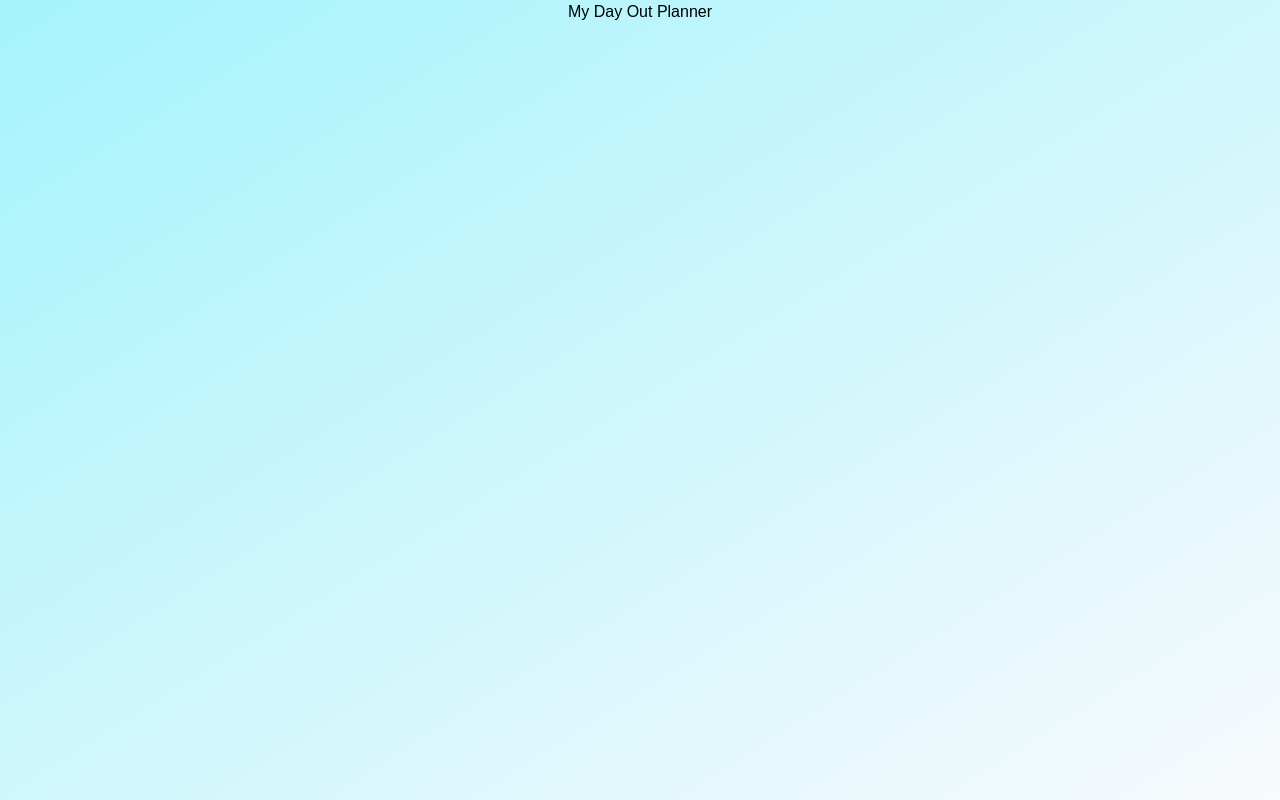
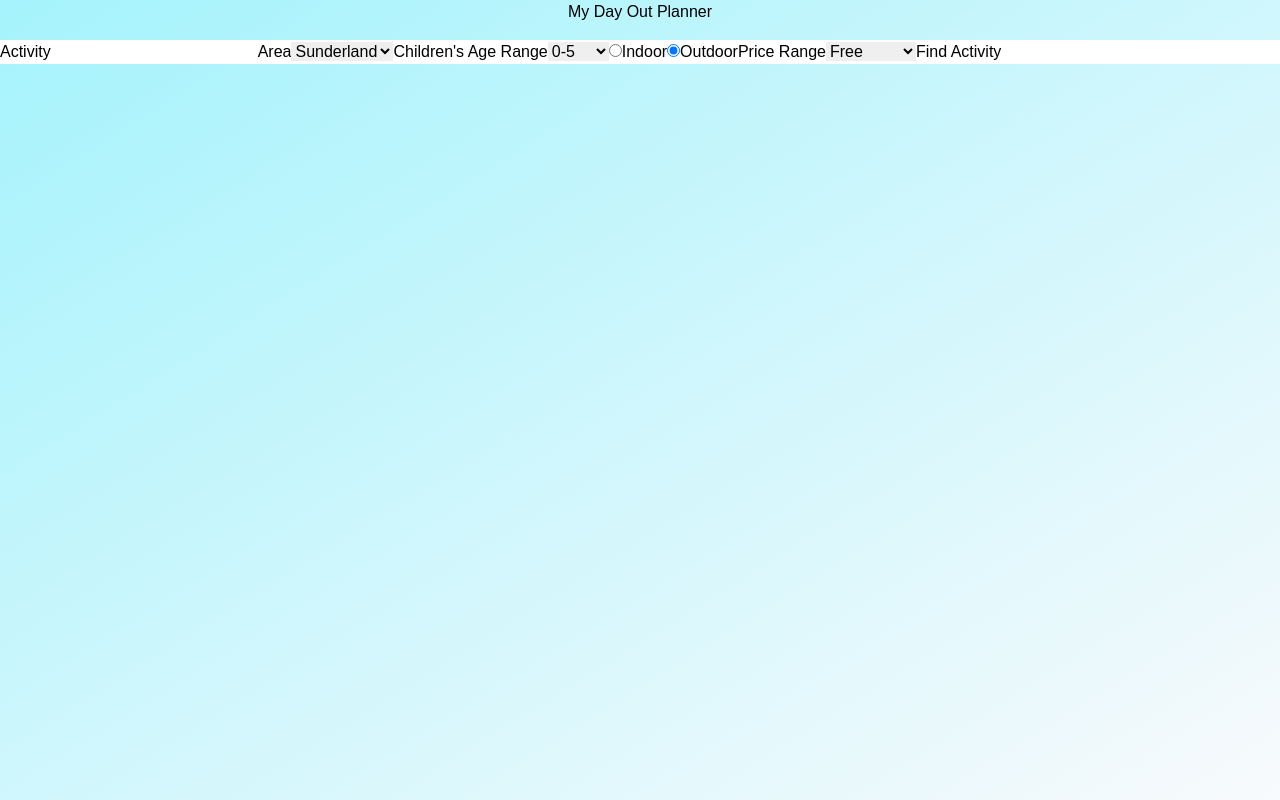
Before and after one commit to sarahLHeanan/my-day-out-planner, a React (Create React App) app: page / in a window 1280 px wide. Built offline with nearby package versions, Linux system fonts and the light colour scheme; no server answers.

Commit message:
add activity form component

```diff
--- a/src/App.js
+++ b/src/App.js
@@ -1,12 +1,14 @@
 import React from 'react';
 import WeatherDisplay from "./components/WeatherDisplay/WeatherDisplay";
+import AddActivity from "./components/Activity/AddActivity";
 
 
 function App() {
   return (
     <div className="h-screen bg-gradient-to-br from-cyan-200 to-slate-50">
         <h1 className="text-center">My Day Out Planner</h1>
-        <WeatherDisplay></WeatherDisplay>
+        <WeatherDisplay/>
+        <AddActivity />
     </div>
   );
 }
--- /dev/null
+++ b/src/components/Activity/AddActivity.js
@@ -0,0 +1,60 @@
+import React from 'react';
+
+const AddActivity = () => {
+
+    const addActivityHandler = (event) => {
+        event.preventDefault();
+    };
+
+    return (
+        <form onSubmit={addActivityHandler} className="bg-white mt-4">
+            <label htmlFor="name">Activity</label>
+            <input type="text" id="name" name="name"/>
+
+            {/*@todo turn this into location selector by postcode*/}
+            <label htmlFor="location">Area</label>
+            <select id="location" name="location">
+                <option value="sunderland">Sunderland</option>
+                <option value="newcastle">Newcastle</option>
+                <option value="durham">Durham</option>
+            </select>
+            <label htmlFor="ageRange">Children's Age Range</label>
+            <select id="ageRange" name="ageRange">
+                <option value="5">0-5</option>
+                <option value="10">5-12</option>
+                <option value="15">12-18</option>
+            </select>
+            <label>
+                <input
+                    type="radio"
+                    name="condition"
+                    value="indoor"
+                    checked={true}
+                    className="form-check-input"
+                />
+                Indoor
+            </label>
+            <label>
+                <input
+                    type="radio"
+                    name="condition"
+                    value="outdoor"
+                    checked={true}
+                    className="form-check-input"
+                />
+                Outdoor
+            </label>
+            <label htmlFor="price">Price Range</label>
+            <select id="price" name="price">
+                <option value="0">Free</option>
+                <option value="10">Up to £10</option>
+                <option value="20">Up to £20</option>
+                <option value="21">£20+</option>
+            </select>
+            <button type="submit">Find Activity</button>
+        </form>
+    )
+
+};
+
+export default AddActivity;
```
